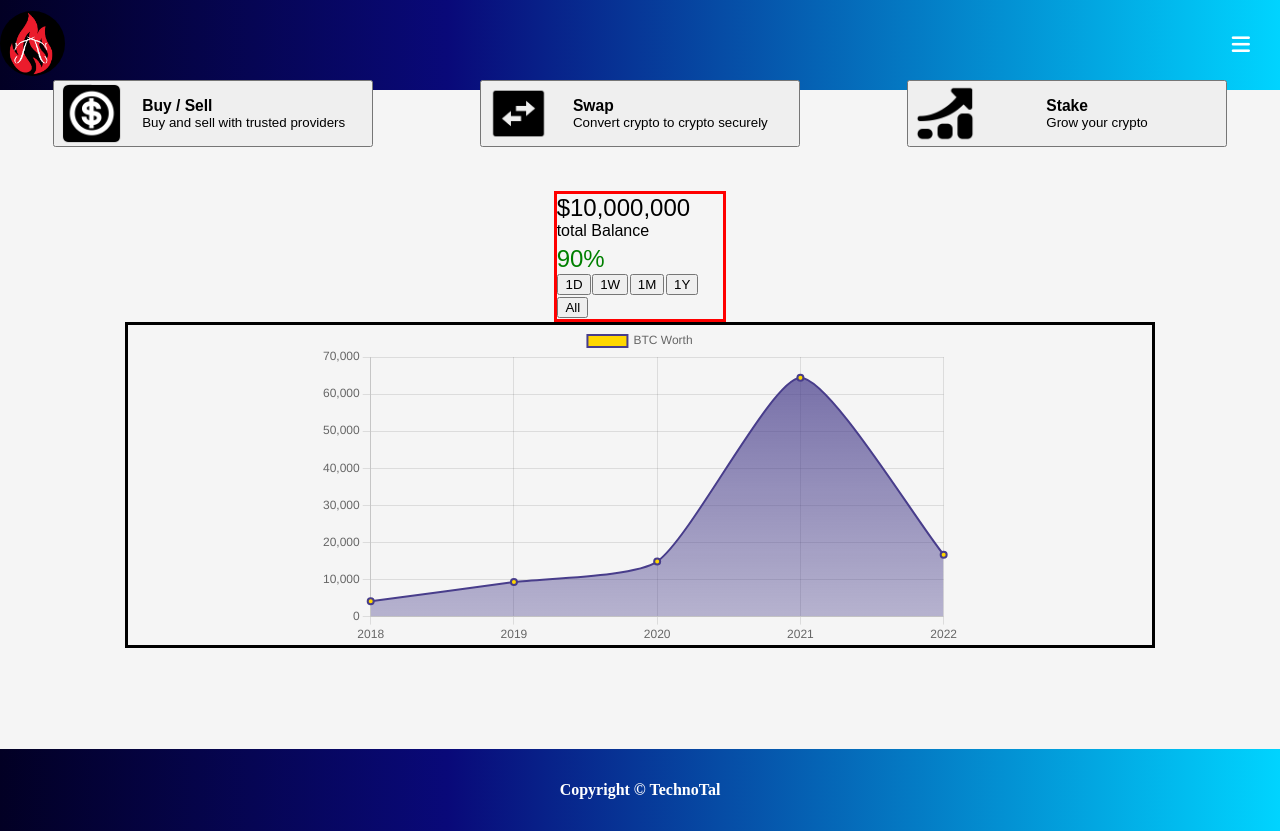
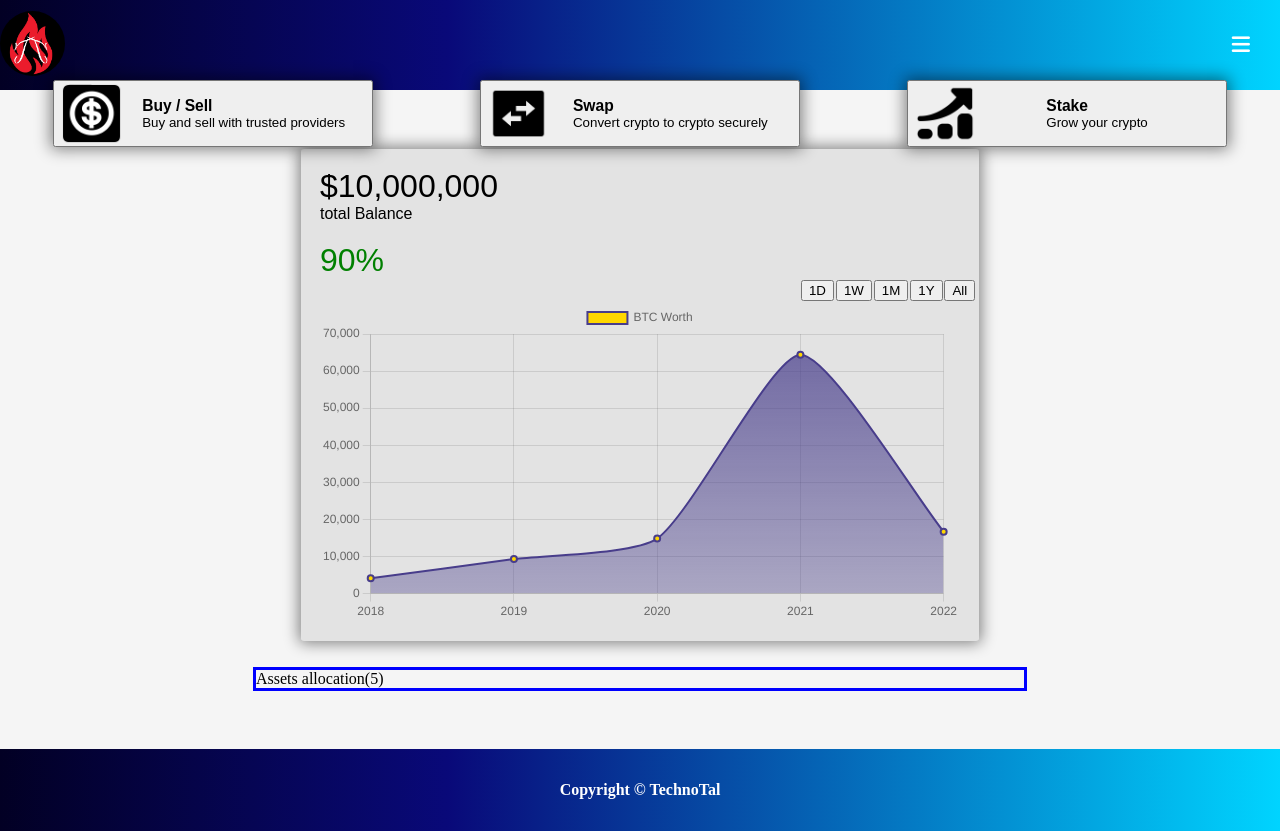
Before and after one commit to MickaelLepicier/TechnoCoin-Wallet, a React (Create React App) app in the folder client/myapp/: page / in a window 1280 px wide. Built offline with nearby package versions, Linux system fonts and the light colour scheme.

Commit message:
Assets Allocation Wip

```diff
--- a/client/myapp/src/components/balance/Balance.js
+++ /dev/null
@@ -1,20 +0,0 @@
-import "./Balance.scss";
-
-export function Balance() {
-  return (
-    <div className="balance-container">
-      <div className="balance">
-        $10,000,000 <br />
-        <div className="total-b">total Balance </div>
-        <div className="growth">90%</div>
-      </div>
-      <div className="chart-buttons">
-        <button className="btn">1D</button>
-        <button className="btn">1W</button>
-        <button className="btn">1M</button>
-        <button className="btn">1Y</button>
-        <button className="btn">All</button>
-      </div>
-    </div>
-  );
-}
--- a/client/myapp/src/components/balance/Balance.scss
+++ /dev/null
@@ -1,26 +0,0 @@
-
-.balance-container{
-// width: 250px;
-// height: 150px;
-border: solid red;
-.balance{
-    font-size: x-large;
-    font-family: sans-serif;
-
-    .total-b{
-      font-size: medium;
-      padding-bottom: 3%;
-    }
-    .growth{
-      color: green;
-    }
-  }
-
-  .chart-buttons{
-    // margin-left: 75%;
-
-    .btn{
-      margin: 0.5%;
-    }
-  }
-}
--- a/client/myapp/src/components/buttons/Buttons.scss
+++ b/client/myapp/src/components/buttons/Buttons.scss
@@ -4,10 +4,16 @@
     position: absolute;
     top: 10%;
 
+
 button{
     display: flex;
     width: 25%;
     cursor: pointer;
+
+    box-shadow: 0px 0px 15px 2px rgba(0,0,0,0.49);
+    -webkit-box-shadow: 0px 0px 15px 2px rgba(0,0,0,0.49);
+    -moz-box-shadow: 0px 0px 15px 2px rgba(0,0,0,0.49);
+
     // border-radius: 1.5%;
     // box-shadow: 5px 5px 20px 0px rgba(0,0,0,0.75);
     // -webkit-box-shadow: 5px 5px 20px 0px rgba(0,0,0,0.75);
@@ -25,6 +31,7 @@ button{
 
 button:active{
     font-size: small;
+    box-shadow:none;
     img{
         width: 19%;
     }
--- a/client/myapp/src/components/graph/LineChart.scss
+++ b/client/myapp/src/components/graph/LineChart.scss
@@ -6,8 +6,8 @@
   display:flex;
   position: relative;
   height:40vh;
-  width:80vw;
-  border: solid black ;
+  // width:80vw;
+  // border: solid black ;
   justify-content: center;
   }
 
--- a/client/myapp/src/pages/Home/Home.js
+++ b/client/myapp/src/pages/Home/Home.js
@@ -3,7 +3,48 @@ import Buttons from "../../components/buttons/Buttons";
 import LineChart from "../../components/graph/LineChart";
 import { BtcData } from "../../data/BtcData";
 import "./Home.scss";
-import { Balance } from "../../components/balance/Balance";
+// import { Balance } from "../../components/balance/Balance";
+
+function Balance() {
+  return (
+    <div className="balance-container">
+      <div className="balance">
+        $10,000,000 <br />
+        <div className="total-b">total Balance </div>
+        <div className="growth">90%</div>
+      </div>
+      <div className="chart-buttons">
+        <button className="btn">1D</button>
+        <button className="btn">1W</button>
+        <button className="btn">1M</button>
+        <button className="btn">1Y</button>
+        <button className="btn">All</button>
+      </div>
+    </div>
+  );
+}
+
+function AssetsAllocation(assetsNums = 5, data) {
+  //@ TODO create assets allocation
+  // 1. Assets allocation(assetsNums) + icon
+
+  //1.1 Icon link: ( arrow down \ double down)
+  // https://icons8.com/icons/set/double-down
+
+  // 2. when pressed the component is open and shown the:
+  //    Assets , Price, Allocation, Amount, Value.
+
+  // the data is from the State
+
+  return (
+    <div className="assetsAllocation-container">
+      <div className="aa-header">
+        Assets allocation(5)
+        <i class="fa-solid fa-arrow-down-to-line" />
+      </div>
+    </div>
+  );
+}
 
 export function Home() {
   const [btc, setBtc] = useState({
@@ -45,8 +86,13 @@ export function Home() {
     <div className="home-container">
       {/* <h2>HomePage</h2> */}
       <Buttons />
-      <Balance />
-      <LineChart btcData={btc} />
+      <div className="graph-container">
+        <Balance />
+        <LineChart btcData={btc} />
+      </div>
+      <div className="assets-container">
+        <AssetsAllocation />
+      </div>
     </div>
   );
 }
--- a/client/myapp/src/pages/Home/Home.scss
+++ b/client/myapp/src/pages/Home/Home.scss
@@ -8,3 +8,50 @@
 
 
 }
+
+.graph-container{
+// border: solid rgb(38, 0, 255) ;
+background-color: rgba(128, 128, 128, 0.158);
+border-radius: 0.5%;
+padding: 1.5%;
+
+box-shadow: 0px 0px 15px 2px rgba(0,0,0,0.49);
+-webkit-box-shadow: 0px 0px 15px 2px rgba(0,0,0,0.49);
+-moz-box-shadow: 0px 0px 15px 2px rgba(0,0,0,0.49);
+}
+
+.balance-container{
+    // width: 250px;
+    // height: 150px;
+    // border: solid red;
+    .balance{
+        font-size: xx-large;
+        font-family: sans-serif;
+        // margin-left: 15%;
+        .total-b{
+          font-size: medium;
+          padding-bottom: 3%;
+        }
+        .growth{
+          color: green;
+        }
+      }
+
+      .chart-buttons{
+        //   float: right;
+        margin-left: 75%;
+        width: 30%;
+
+
+        .btn{
+          margin: 0.5%;
+          cursor: pointer;
+        }
+      }
+    }
+
+    .assets-container{
+        border: solid blue;
+        width: 60%;
+        margin-top: 2%;
+    }
```
